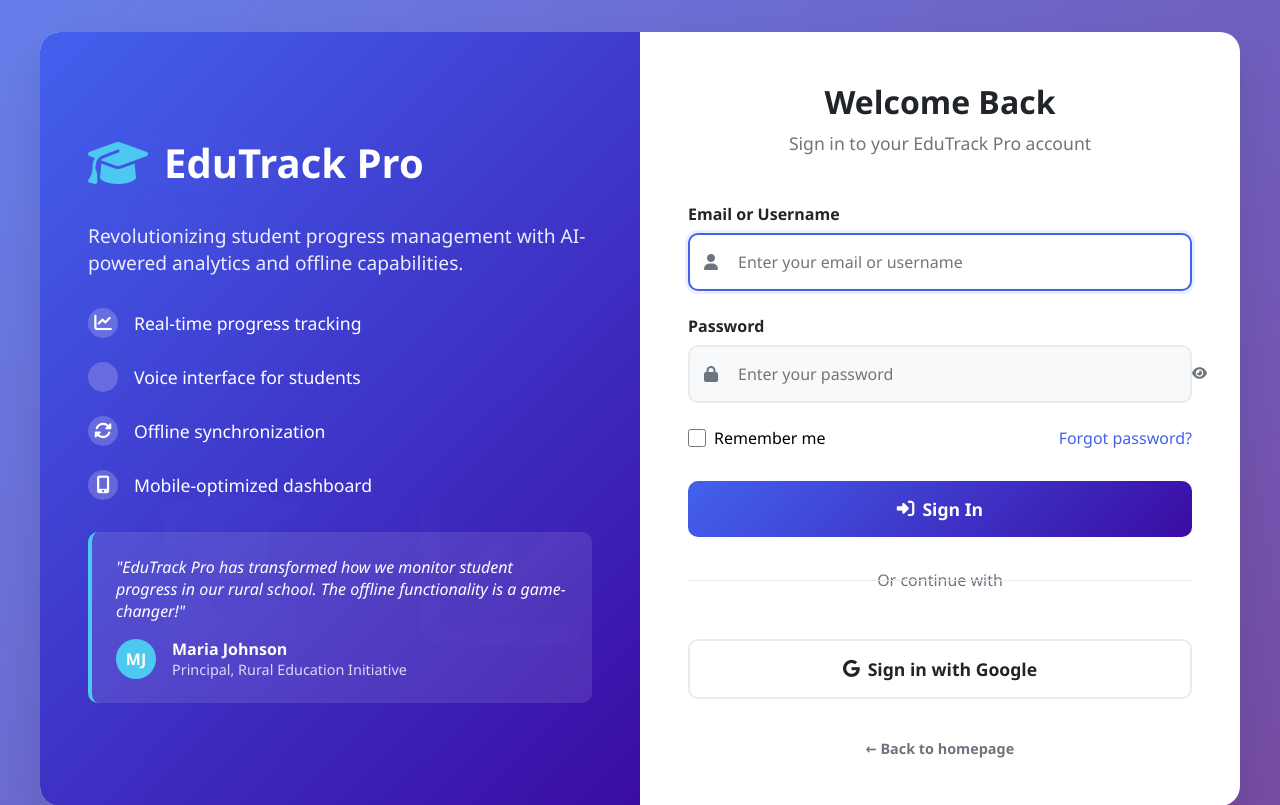
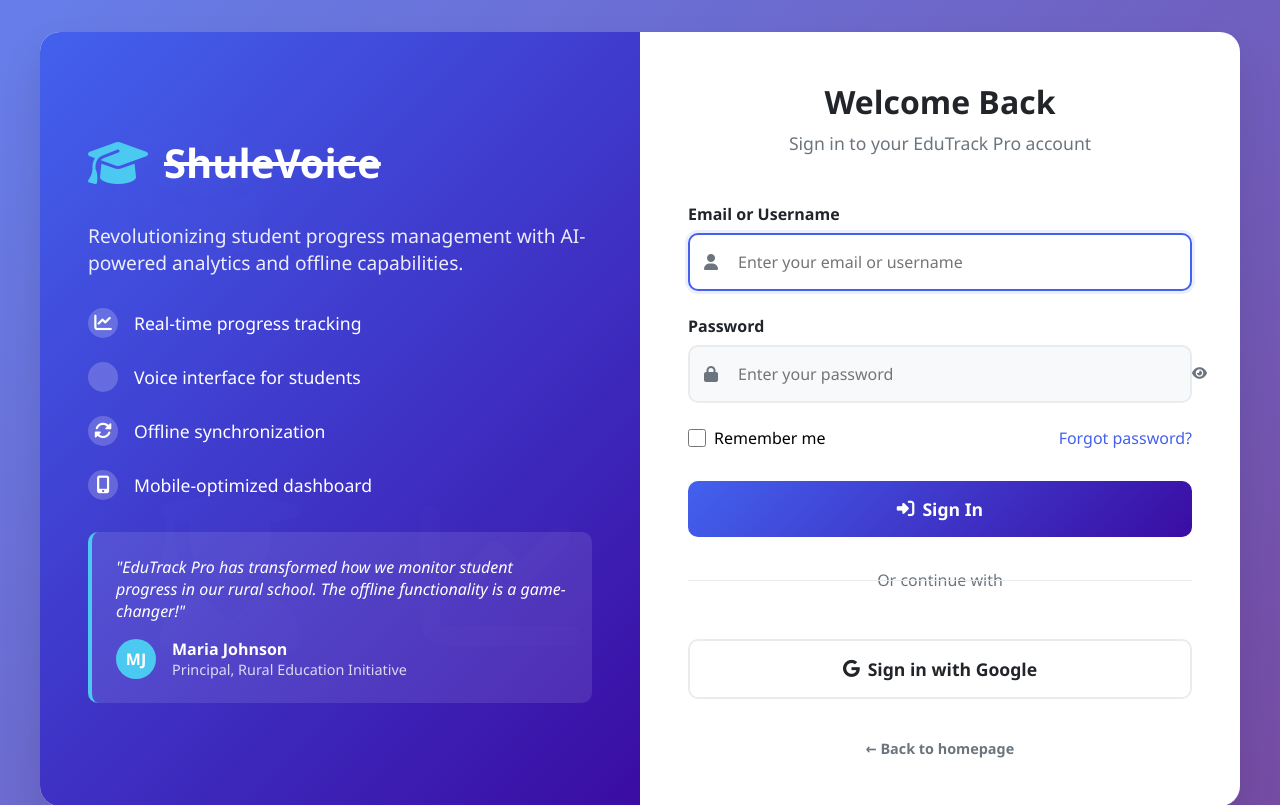
Before and after one commit to melau-eddy/shulevoice, a Django app: page /login/ in a window 1280 px wide. Shown: the top 805 px of the page. Run offline with Django 4.2, Linux system fonts and the light colour scheme.

Commit message:
login view

```diff
--- a/base/templates/login.html
+++ b/base/templates/login.html
@@ -442,7 +442,7 @@
             <div class="brand-content">
                 <div class="brand-logo">
                     <i class="fas fa-graduation-cap"></i>
-                    <h1>EduTrack Pro</h1>
+                    <h1><S>ShuleVoice</S></h1>
                 </div>
                 <p style="font-size: 1.2rem; margin-bottom: 2rem; opacity: 0.9;">
                     Revolutionizing student progress management with AI-powered analytics and offline capabilities.
```
